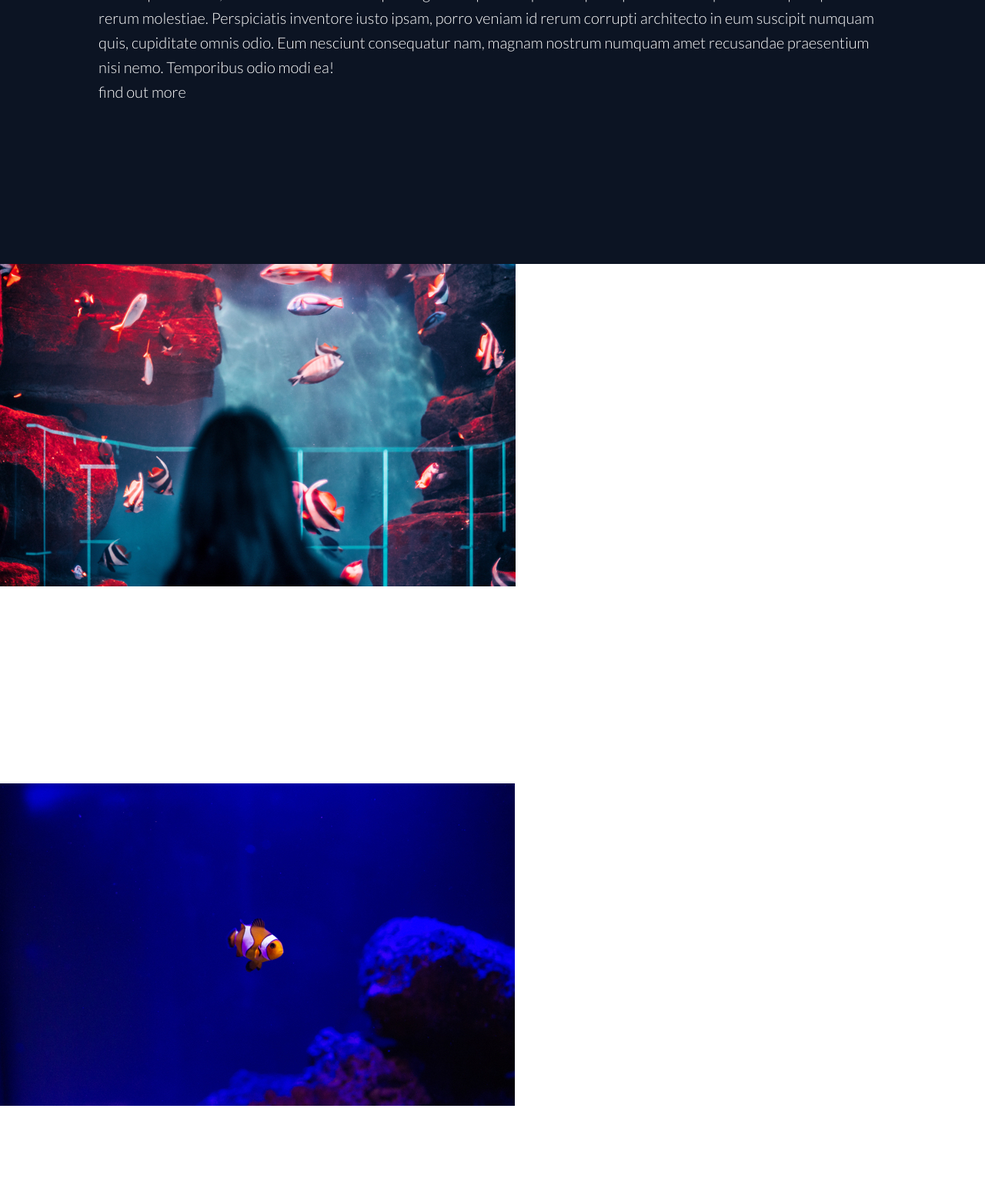
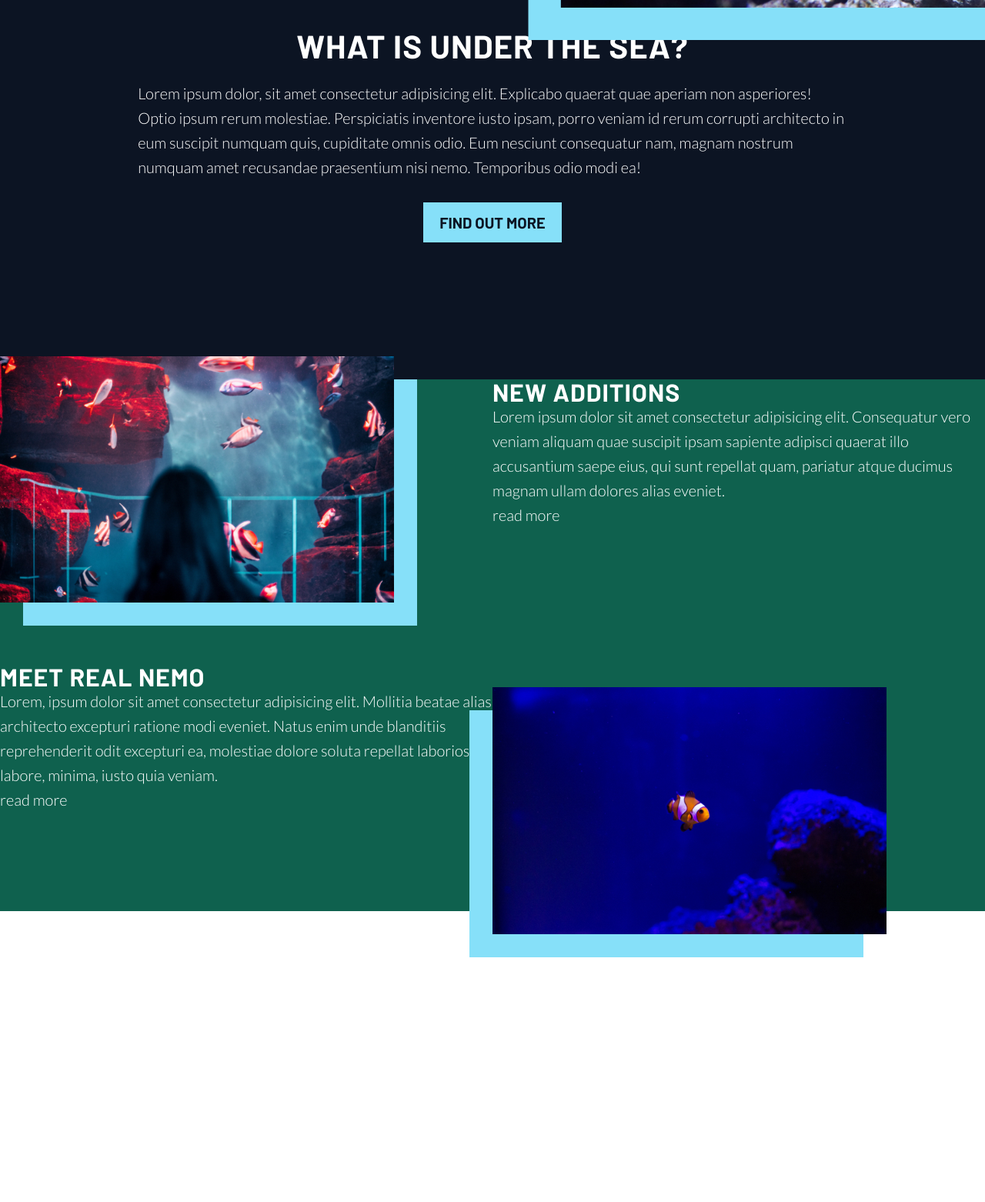
Before and after one commit to JairoCalderon/ProjectOne, a plain HTML site: page mainPageIndex.html in a window 1280 px wide. Shown: the part 701-2263 px from the top of the page at 77% size. Drawn offline with Linux system fonts and the light colour scheme.

Commit message:
working on main page sections css

```diff
--- a/mainPageIndex.html
+++ b/mainPageIndex.html
@@ -34,22 +34,27 @@
         </div>
     </header>
     <section class="section1">
-        <div class="wrapper section1Text">
-            <h3>what is under the sea</h3>
-            <p>Lorem ipsum dolor, sit amet consectetur adipisicing elit. Explicabo quaerat quae aperiam non asperiores!
-                Optio ipsum rerum molestiae. Perspiciatis inventore iusto ipsam, porro veniam id rerum corrupti
-                architecto in eum suscipit numquam quis, cupiditate omnis odio. Eum nesciunt consequatur nam, magnam
+        <div class="wrapper">
+            <div class="section1Text">
+                <h3>what is under the sea?</h3>
+                <p>Lorem ipsum dolor, sit amet consectetur adipisicing elit. Explicabo quaerat quae aperiam non
+                    asperiores! Optio ipsum rerum molestiae. Perspiciatis inventore iusto ipsam, porro veniam id rerum
+                    corrupti architecto in eum suscipit numquam quis, cupiditate omnis odio. Eum nesciunt consequatur
+                    nam, magnam
                     nostrum numquam amet recusandae praesentium nisi nemo. Temporibus odio modi ea!</p>
                 <a href="#">find out more</a>
+            </div>
         </div>
     </section>
     <section class="section2">
         <div class="additions">
-            <div class="additionsImgContainer">
+            <div class="addImgContainer">
+                <div class="addImgSubContainer">
                     <img src="./under-the-sea-assets/left-image.jpg"
                         alt="backside view of a person staring at an image on the wall of fish shoal under the sea">
                 </div>
-            <div class="additionsTextContainer">
+            </div>
+            <div class="addTextContainer">
                 <h4>new additions</h4>
                 <p>Lorem ipsum dolor sit amet consectetur adipisicing elit. Consequatur vero veniam aliquam quae
                     suscipit ipsam sapiente adipisci quaerat illo accusantium saepe eius, qui sunt repellat quam,
@@ -66,8 +71,10 @@
                 <a href="#">read more</a>
             </div>
             <div class="nemoImgContainer">
+                <div class="nemoImgSubContainer">
                     <img src="./under-the-sea-assets/right-image.jpg"
                         alt="a nemo fish swimming close to a coral on a dark blue ocean as background">
+                </div>
             </div>
         </div>
     </section>
@@ -104,11 +111,11 @@
         <div class="imgBGContainer">
 
         </div>
-        <div class="wrapper profile">
-            <div class="profileImgContainer">
+        <div class="profile">
+            <div class="profileImgContainer wrapper">
                 <img src="./under-the-sea-assets/small-box.jpg" alt="a fish school">
             </div>
-            <div class="profileTextContainer">
+            <div class="profileTextContainer wrapper">
                 <h3>this month profile</h3>
                 <p>Lorem ipsum dolor sit amet consectetur adipisicing elit. Mollitia laborum obcaecati et officiis
                     quisquam ratione nihil, corrupti inventore voluptas, doloribus eligendi expedita, aliquam in
--- a/styles/sass/partials/_header.scss
+++ b/styles/sass/partials/_header.scss
@@ -7,6 +7,7 @@ header{
 .headerContainer{
     display: flex;
     position: relative;
+    padding-top: 50px;
 }
 
 .headerTextContainer{
@@ -15,8 +16,8 @@ header{
 }
 .headerImgContainer{
     position: absolute;
-    top: 18%;
-    right: -10%;
-    width: 67.5%;
+    top: 26%;
+    right: -12.5%;
+    width: 70%;
 
 }
--- a/styles/sass/partials/_sections.scss
+++ b/styles/sass/partials/_sections.scss
@@ -1,10 +1,103 @@
 .section1{
     background-color: $quaternary;
-    height: 500px;
+    height: 650px;
 }
 
 .section1Text{
     display: flex;
     flex-direction: column;
-    padding: 100px 0;
+    padding: 200px 0;
+    width: 90%;
+    margin: 0 auto;
+
+    h3{
+        padding-bottom: 30px;
+    }
+    p{
+        padding-bottom: 30px;
+    }
+    a{
+        text-transform: uppercase;
+        font-family: 'Barlow', sans-serif;
+        display: inline-block;
+        padding: 10px;
+        width: 180px;
+        text-align: center;
+        background-color: $primary;
+        color: $quaternary;
+        align-self: center;
+    }
 }
+.section2{
+    background-color: $secondary;
+}
+.additions{
+    display: flex;
+    padding-bottom: 50px;
+
+    .addTextContainer{
+        max-width: 50%;
+    }
+    .addImgContainer{
+        width: 50%;
+
+        .addImgSubContainer{
+            width: 80%;
+            box-shadow: 30px 30px $primary;
+            position: relative;
+            top: -30px;
+        }
+
+    }
+}
+.nemo{
+    display: flex;
+
+    .nemoTextContainer{
+        max-width: 50%;
+    }
+    .nemoImgContainer{
+        width: 50%;
+
+        .nemoImgSubContainer{
+            width: 80%;
+            box-shadow: -30px 30px $primary;
+            position: relative;
+            top: 30px;
+
+        }
+    }
+}
+
+.section4{
+
+    .imgBGContainer{
+        background: url(../under-the-sea-assets/banner.jpg) center / contain no-repeat;
+        max-width: 100%;
+        height: 400px;
+    }
+    .profile{
+        background-color: $quaternary;
+        display: flex;
+        padding: 75px 0;
+    }
+}
+
+.gallery{
+    background-color: $secondary;
+    padding: 50px 0;
+}
+.gallery ul{
+    display: flex;
+    justify-content: space-around;
+
+    li{
+        width: calc((100% / 3) - 20px);
+    }
+}
+
+footer{
+    background-color: $quaternary;
+    text-align: center;
+
+}
```
Also changed, not shown: styles/styles.css. Lines whose indentation alone changed are shown as unchanged.
